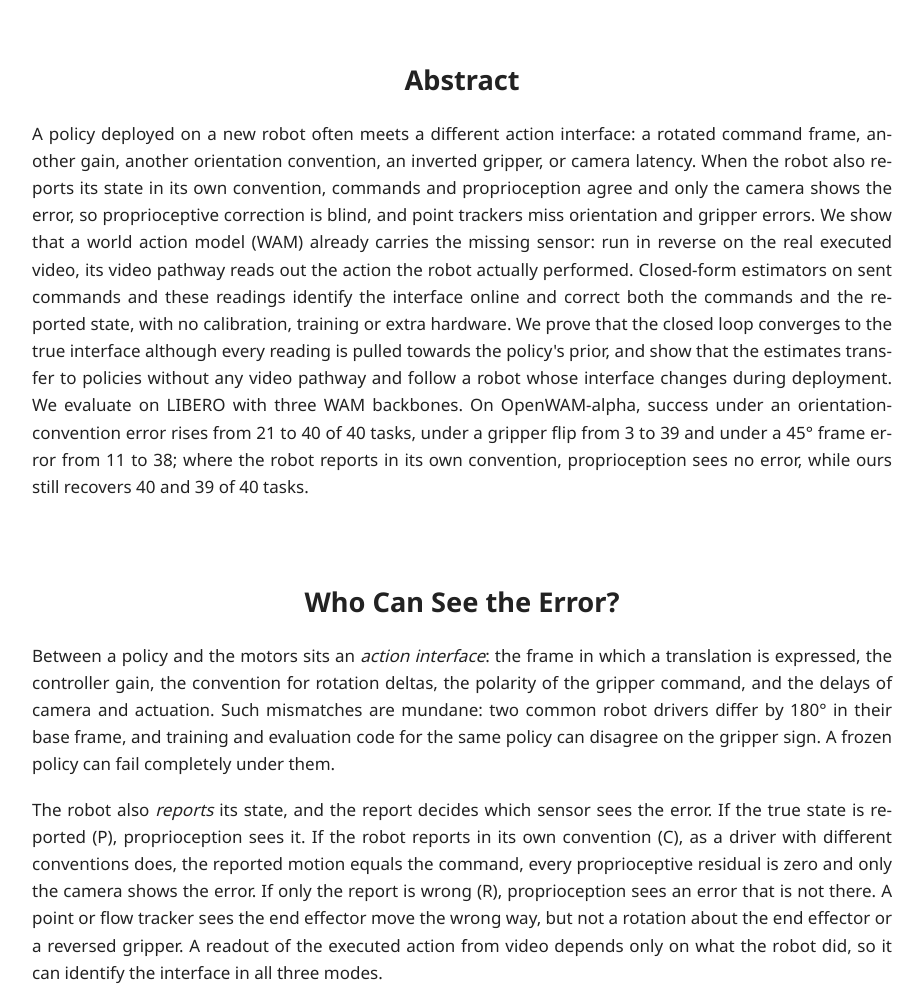
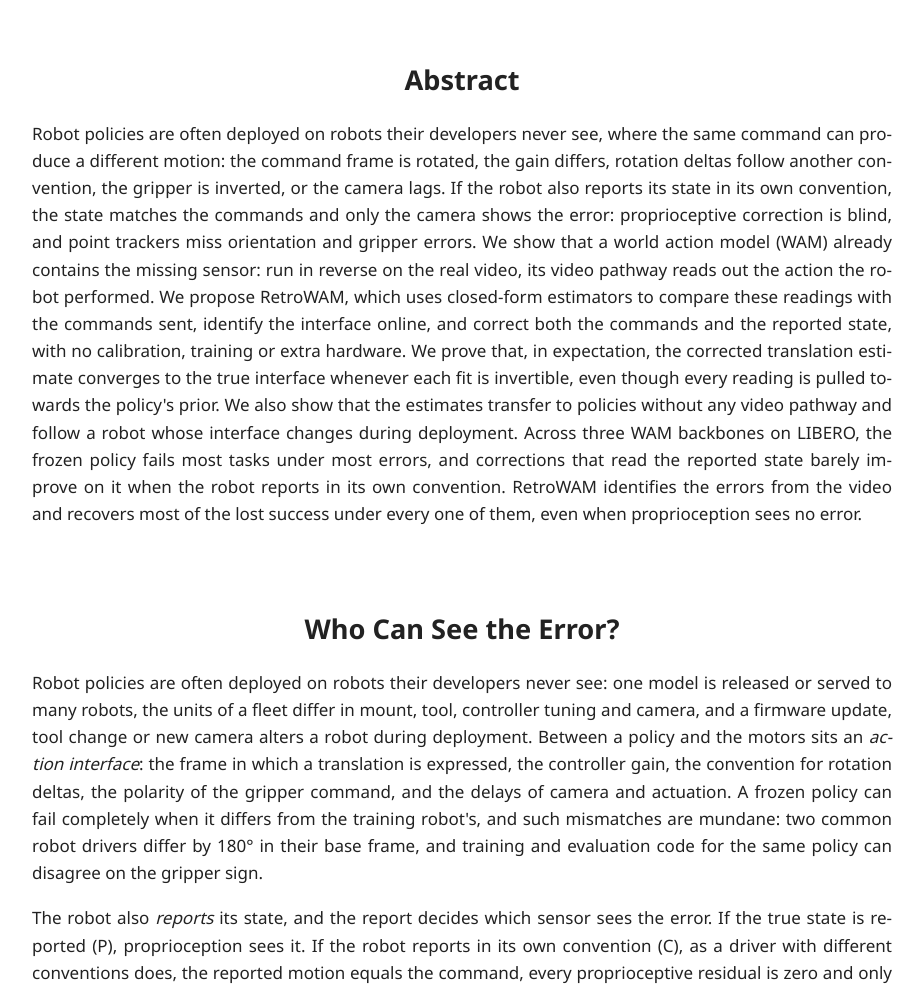
Before and after one commit to retro-wam/retro-wam.github.io, a plain HTML site: page index.html in a window 1280 px wide. Shown: the part 1100-2089 px from the top of the page, without its empty margins (178-1102 px from the left). Drawn offline with Linux system fonts and the light colour scheme; some icons are missing.

Commit message:
Abstract and motivation: deployment settings as the premise; general results sentence
Co-Authored-By: Claude Opus 5.5 <noreply@anthropic.com>

```diff
--- a/index.html
+++ b/index.html
@@ -78,30 +78,31 @@
   <section>
     <h2>Abstract</h2>
     <p class="text">
-      A policy deployed on a new robot often meets a different action interface: a rotated command frame, another
-      gain, another orientation convention, an inverted gripper, or camera latency. When the robot also reports its
-      state in its own convention, commands and proprioception agree and only the camera shows the error, so
-      proprioceptive correction is blind, and point trackers miss orientation and gripper errors. We show that a world
-      action model (WAM) already carries the missing sensor: run in reverse on the real executed video, its video
-      pathway reads out the action the robot actually performed. Closed-form estimators on sent commands and these
-      readings identify the interface online and correct both the commands and the reported state, with no
-      calibration, training or extra hardware. We prove that the closed loop converges to the true interface although
-      every reading is pulled towards the policy's prior, and show that the estimates transfer to policies without any
-      video pathway and follow a robot whose interface changes during deployment. We evaluate on LIBERO with three WAM
-      backbones. On OpenWAM-alpha, success under an orientation-convention error rises from 21 to 40 of 40 tasks, under
-      a gripper flip from 3 to 39 and under a 45&deg; frame error from 11 to 38; where the robot reports in its own
-      convention, proprioception sees no error, while ours still recovers 40 and 39 of 40 tasks.
+      Robot policies are often deployed on robots their developers never see, where the same command can produce a
+      different motion: the command frame is rotated, the gain differs, rotation deltas follow another convention, the
+      gripper is inverted, or the camera lags. If the robot also reports its state in its own convention, the state matches the commands and only the camera shows the error:
+      proprioceptive correction is blind, and point trackers miss orientation and gripper errors. We show that a world action model
+      (WAM) already contains the missing sensor: run in reverse on the real video, its video pathway reads out the
+      action the robot performed. We propose RetroWAM, which uses closed-form estimators to compare these readings with the commands sent, identify the interface online, and correct both the commands and the reported state, with no calibration, training or extra hardware. We prove that, in expectation, the corrected translation estimate converges to the true interface whenever each fit is invertible, even though every reading is pulled towards the policy's prior. We also show that the estimates transfer to policies without any
+      video pathway and follow a robot whose interface changes during deployment. Across three WAM backbones on LIBERO, the frozen policy fails most tasks under most errors,
+      and corrections that read the reported state barely improve on it when the robot reports in its own convention.
+      RetroWAM identifies the errors from the video and recovers most of the lost success under every one of them,
+      even when proprioception sees no error.
     </p>
   </section>
 
   <section>
     <h2>Who Can See the Error?</h2>
     <p class="text">
-      Between a policy and the motors sits an <em>action interface</em>: the frame in which a translation is expressed,
+      Robot policies are often deployed on robots their developers never see: one model is released or served to
+      many robots, the units of a fleet differ in mount, tool, controller tuning and camera, and a firmware update,
+      tool change or new camera alters a robot during deployment. Between a policy and the motors sits an
+      <em>action interface</em>: the frame in which a translation is expressed,
       the controller gain, the convention for rotation deltas, the polarity of the gripper command, and the delays of
-      camera and actuation. Such mismatches are mundane: two common robot drivers differ by 180&deg; in their base
-      frame, and training and evaluation code for the same policy can disagree on the gripper sign. A frozen policy can
-      fail completely under them.
+      camera and actuation. A frozen policy can fail completely when it differs from the
+      training robot's, and such mismatches are mundane:
+      two common robot drivers differ by 180&deg; in their base frame, and training and evaluation code for the same policy
+      can disagree on the gripper sign.
     </p>
     <p class="text">
       The robot also <em>reports</em> its state, and the report decides which sensor sees the error. If the true state
@@ -126,7 +127,7 @@
       </figcaption>
     </figure>
     <ol class="three-steps">
-      <li><b>Read.</b> A WAM is trained to predict future video jointly with actions, so its video pathway implements
+      <li><b>Read.</b> A WAM is trained to predict future video jointly with actions, so its video pathway doubles as
         an inverse model. After every window of 32 executed steps, the real frames are encoded and held clean while the
         action denoiser runs from noise. The result is a reading of what the robot actually did, in the policy's own
         action units.</li>
@@ -194,7 +195,7 @@
       P: the true state is reported; C: the robot reports in its own convention; R: only the report is wrong. Bold
       marks the best non-oracle result. SC-VLA: its best configuration run. ActionShift: its pool holds every cell's
       execution map except the nonlinear B2 gains. RoboAda: released code and models, default configuration. Oracle:
-      the true interface inverted, an upper bound (gray, not ranked).
+      the true interface inverted and clipped to the action box, a ground-truth reference (gray, not ranked).
     </p>
     <p class="text" style="margin-top: 26px">
       RetroWAM leaves clean episodes unharmed and lifts every command-interface error to 32&ndash;40 of 40 tasks
```
